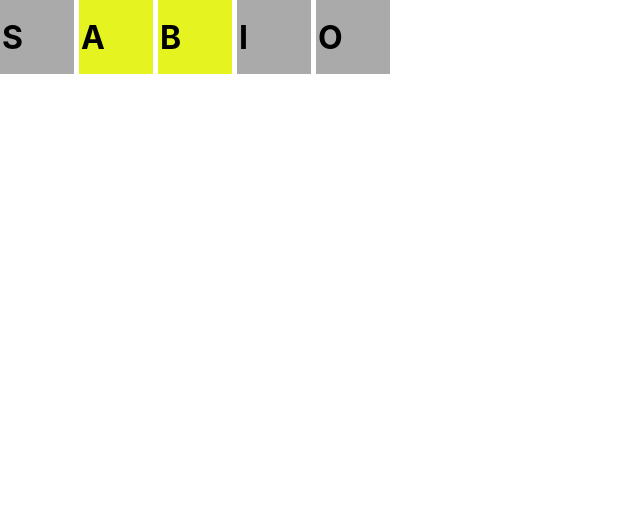
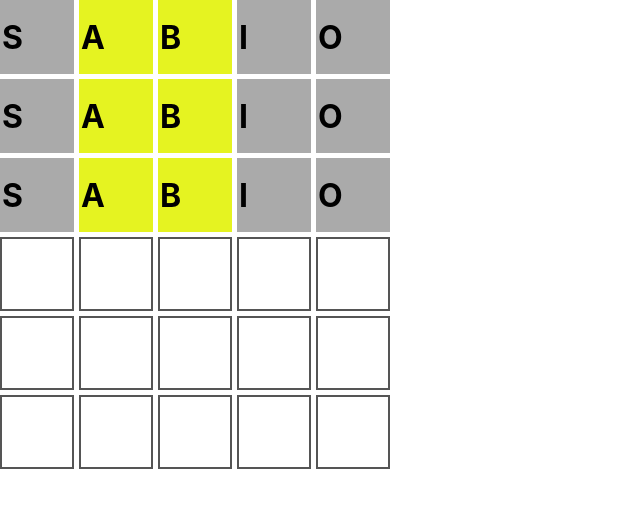
Before and after one commit to mgomez08/wordle-game, a React (Create React App) app: page / in a window 1280 px wide. Shown: the top 508 px of the page, without its empty margins (0-640 px from the left). Built offline with nearby package versions, Linux system fonts and the light colour scheme.

Commit message:
Import RowEmpty component

```diff
--- a/src/WordleApp.tsx
+++ b/src/WordleApp.tsx
@@ -1,9 +1,15 @@
 import { RowCompleted } from "./components/Rows/RowCompleted";
+import { RowEmpty } from "./components/Rows/RowEmpty";
 
 export default function WordleApp() {
   return (
     <div>
       <RowCompleted word="sabio" solution="break" />
+      <RowCompleted word="sabio" solution="break" />
+      <RowCompleted word="sabio" solution="break" />
+      <RowEmpty />
+      <RowEmpty />
+      <RowEmpty />
     </div>
   );
 }
```
